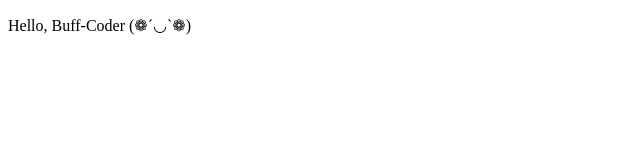
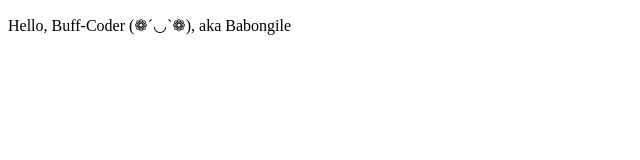
Before and after one commit to Babongile-M/CO-CO-CODE, a plain HTML site: page index.html in a window 1280 px wide. Shown: the whole page, without its empty margins (0-640 px from the left). Drawn offline with Linux system fonts and the light colour scheme.

Commit message:
index.html

```diff
--- a/index.html
+++ b/index.html
@@ -6,6 +6,6 @@
     <title>Document</title>
 </head>
 <body>
-    <p>Hello, Buff-Coder (❁´◡`❁)</p>
+    <p>Hello, Buff-Coder (❁´◡`❁), aka Babongile</p>
 </body>
 </html>
```
